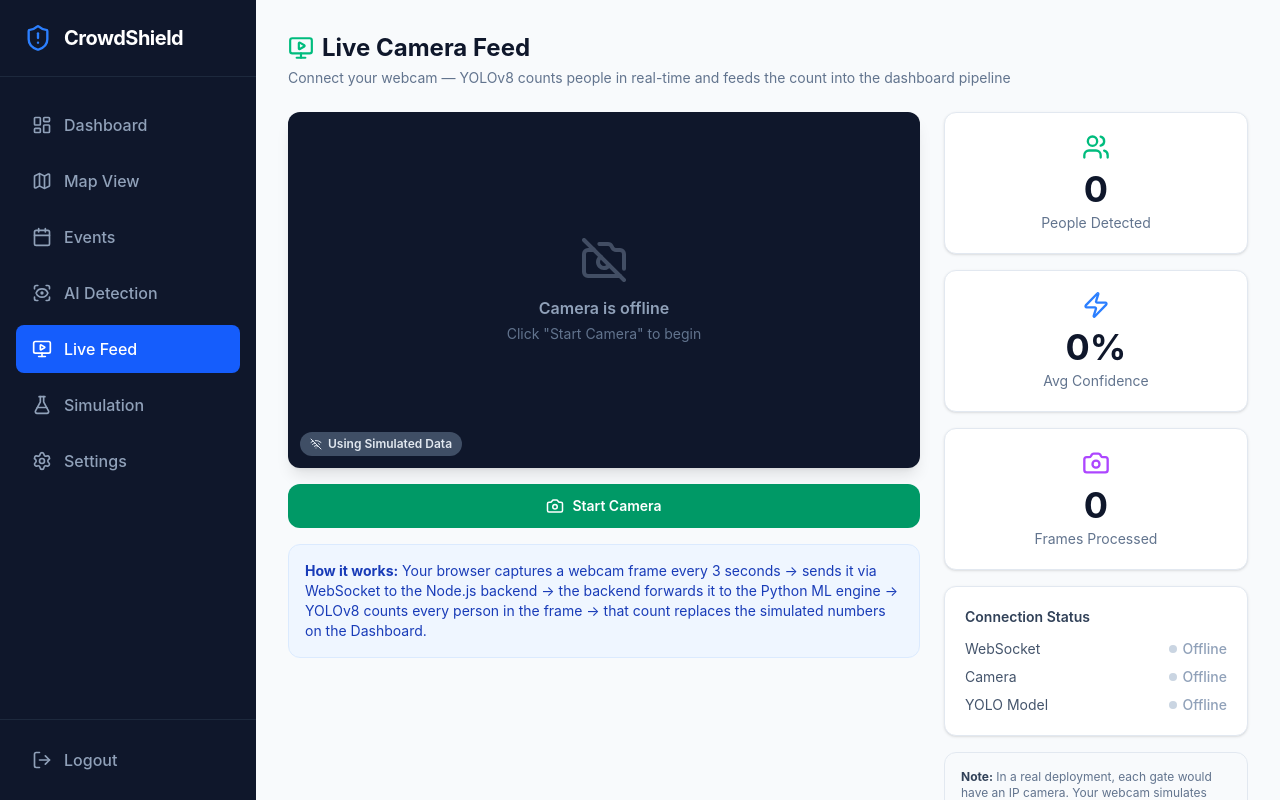
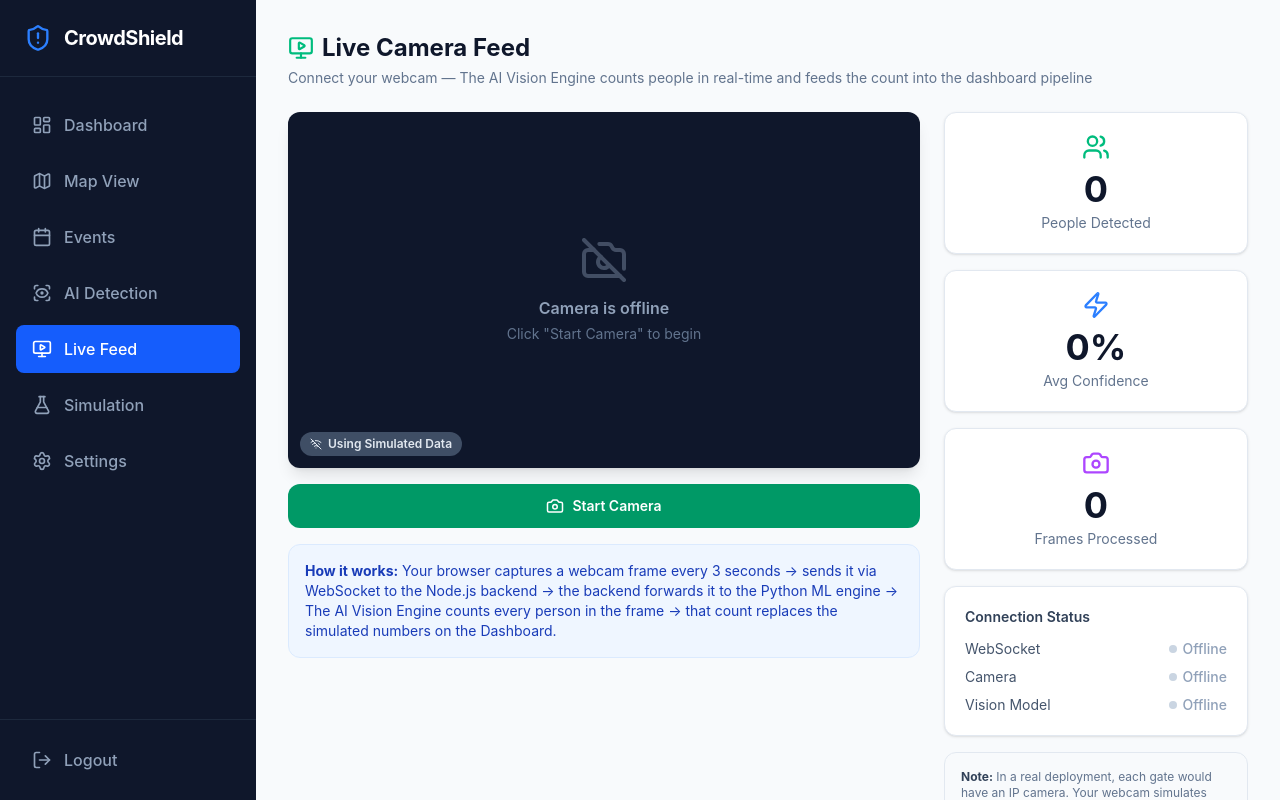
Before and after one commit to harsh-kumar-005/crowdshield, a React app in the folder frontend/: page /live-feed in a window 1280 px wide. Built offline with nearby package versions, Linux system fonts and the light colour scheme; no server answers; sample sign-in values are in the browser's storage; the HTML template or start-up script is replaced by a standard one.

Commit message:
Replace YOLO with memory-safe HOG for Render Free Tier

```diff
--- a/frontend/src/pages/LiveFeed.tsx
+++ b/frontend/src/pages/LiveFeed.tsx
@@ -150,7 +150,7 @@ const LiveFeed = () => {
           Live Camera Feed
         </h1>
         <p className="text-slate-500 text-sm mt-1">
-          Connect your webcam — YOLOv8 counts people in real-time and feeds the count into the dashboard pipeline
+          Connect your webcam — The AI Vision Engine counts people in real-time and feeds the count into the dashboard pipeline
         </p>
       </div>
 
@@ -183,7 +183,7 @@ const LiveFeed = () => {
             )}
             {cameraActive && processing && (
               <div className="absolute top-3 right-3 bg-emerald-500/90 text-white text-xs font-bold px-2 py-1 rounded-full animate-pulse flex items-center gap-1.5">
-                <Zap size={12} /> YOLO processing…
+                <Zap size={12} /> AI processing…
               </div>
             )}
             {cameraActive && !processing && personCount > 0 && (
@@ -224,7 +224,7 @@ const LiveFeed = () => {
             <strong>How it works:</strong> Your browser captures a webcam frame every 3 seconds →
             sends it via WebSocket to the Node.js backend →
             the backend forwards it to the Python ML engine →
-            YOLOv8 counts every person in the frame →
+            The AI Vision Engine counts every person in the frame →
             that count replaces the simulated numbers on the Dashboard.
           </div>
         </div>
@@ -255,7 +255,7 @@ const LiveFeed = () => {
               {[
                 ['WebSocket', isConnected],
                 ['Camera', cameraActive],
-                ['YOLO Model', isConnected],
+                ['Vision Model', isConnected],
               ].map(([name, ok]) => (
                 <div key={name as string} className="flex items-center justify-between text-sm">
                   <span className="text-slate-600">{name as string}</span>
```
Also changed, not shown: 2 other files (tests, documents, lock files or other folders).
